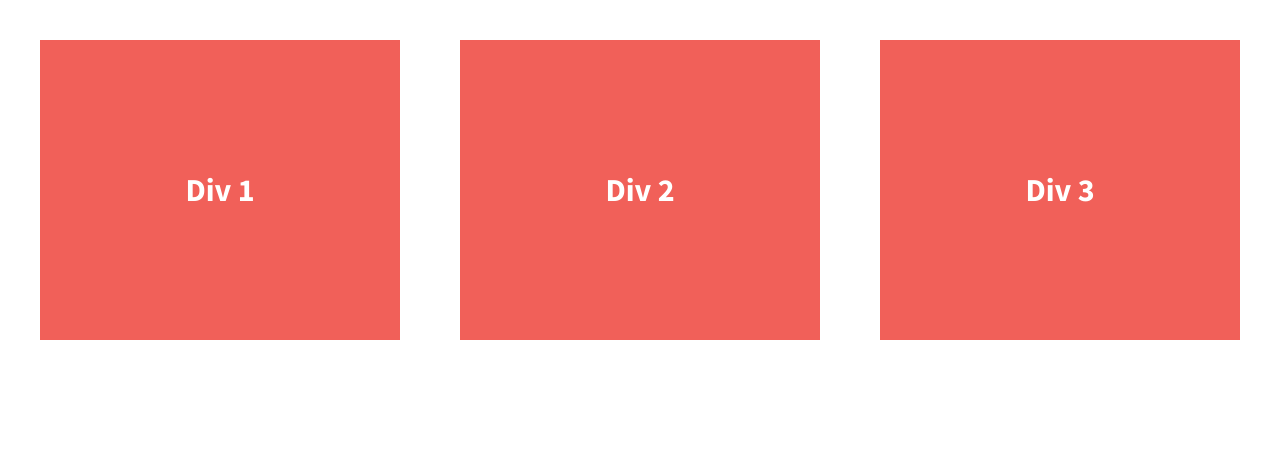
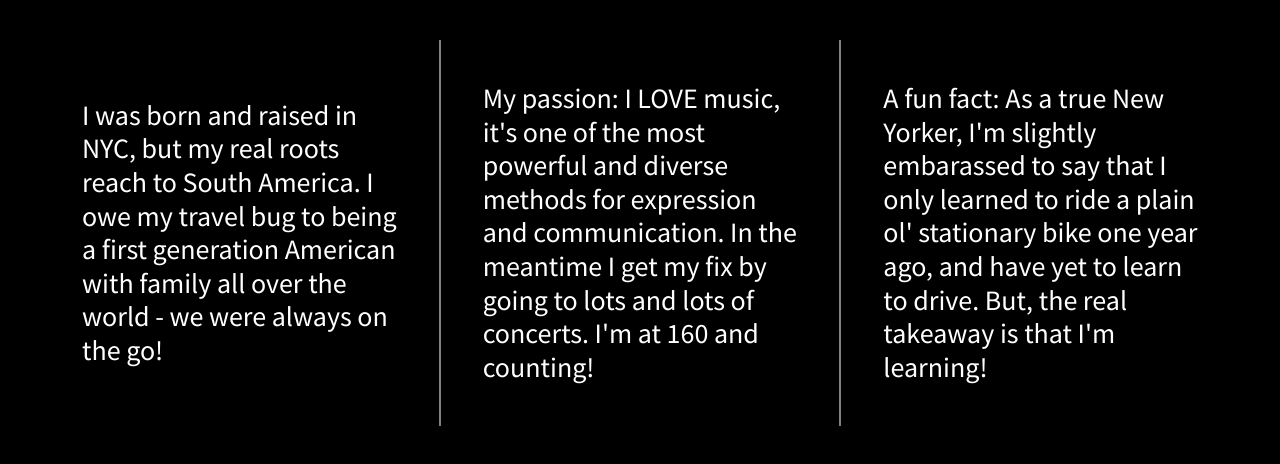
Before and after one commit to Denise-arlette/divs-flexbox, a plain HTML site: page index.html in a window 1280 px wide. Drawn offline with nearby package versions, Linux system fonts and the light colour scheme.

Commit message:
New text and colors

```diff
--- a/css/main.css
+++ b/css/main.css
@@ -97,7 +97,7 @@ textarea {
 
 
 html {
-  background-color: #fff;
+  background-color: black;
   height: 100%;
 }
 
@@ -112,7 +112,7 @@ body {
   /*add display:flex and set justify-content to space-between*/
   display: flex;
   justify-content: space-between;
-  font-weight: 700;
+  font-weight: 500;
 }
 
 .div-1, .div-2, .div-3 {
@@ -121,11 +121,17 @@ body {
   justify-content: center;
   align-items: center;
   color: #fff;
-  line-height: 1.5em;
-  font-size: 1.6em;
-  background-color: #f16059;
-  height: 300px;
+  line-height: 1.2em;
+  font-size: 1.4em;
+  background-color: black;
+  padding: 1.5em;
+  height: auto;
   width: 30%;
+}
+
+.div-2 {
+    border-left: solid 2px grey;
+    border-right: solid 2px grey;
 }
 
 
--- a/index.html
+++ b/index.html
@@ -23,13 +23,13 @@
 
         <section class="wrapper">
             <div class="div-1">
-                Div 1
+                I was born and raised in NYC, but my real roots reach to South America. I owe my travel bug to being a first generation American with family all over the world - we were always on the go!
             </div>
             <div class="div-2">
-                Div 2
+                My passion: I LOVE music, it's one of the most powerful and diverse methods for expression and communication. In the meantime I get my fix by going to lots and lots of concerts. I'm at 160 and counting!
             </div>
             <div class="div-3">
-                Div 3
+                A fun fact: As a true New Yorker, I'm slightly embarassed to say that I only learned to ride a plain ol' stationary bike one year ago, and have yet to learn to drive. But, the real takeaway is that I'm learning!
             </div>
         </section>
 
```
